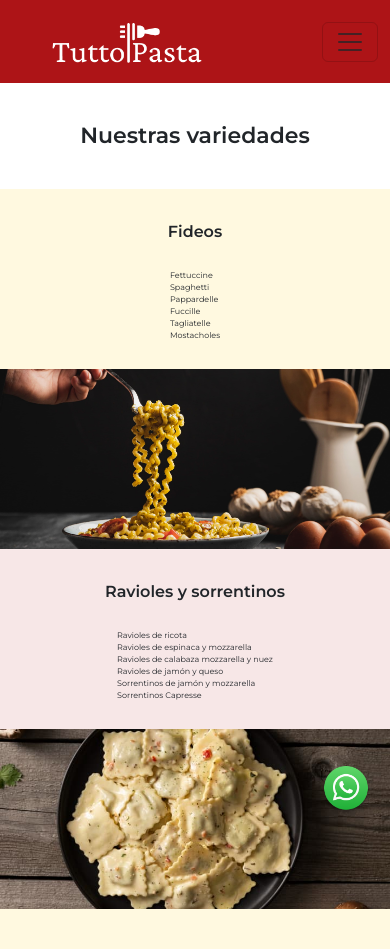
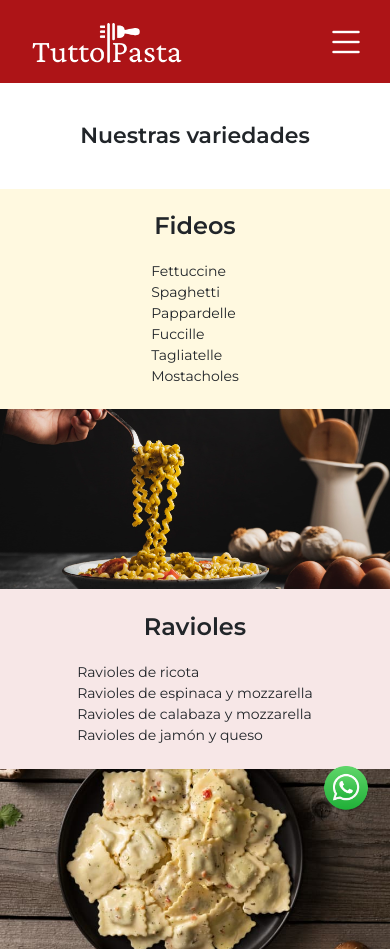
Before and after one commit to agusmontesinos/TuttoPasta, a plain HTML site: page pages/nuestraspastas.html in a window 390 px wide. Shown: the top 949 px of the page. Drawn offline with nearby package versions, Linux system fonts and the light colour scheme.

Commit message:
font sizes

```diff
--- a/css/style.css
+++ b/css/style.css
@@ -25,11 +25,9 @@ header nav{
 
 .logo-header{
     margin-top: 18px;
-    margin-left: 40px;
+    margin-left: 20px;
     width: 200px;
 }
-
-
 
 .enlaces-nav{
     color: white;
@@ -39,7 +37,10 @@ header nav{
     font-weight: 600;
 }
 
-
+.icono-menu{
+    color: white;
+    font-size: 40px;
+}
 
 
 
@@ -215,10 +216,6 @@ header nav{
 .favoritas-item img{
     margin-bottom: 60px;
     width: 450px;
-}
-
-.carousel-caption{
-    padding-bottom: 0px;
 }
 
 .ver-mas{
@@ -385,11 +382,14 @@ header nav{
 
 /*-----PÁGINA NUESTRAS PASTAS----*/
 
+.variedades{
+    font-family: 'Montserrat', sans-serif;
+}
+
 
 .variedades h1{
     text-align: center;
     font-size: 40px;
-    font-family: 'Montserrat', sans-serif;
     font-weight: 600;
     margin: 40px;
 }
@@ -448,41 +448,46 @@ header nav{
     grid-area: imagen5;
 }
 
-
-.grid-imagen img{
-    width: 100%;
-    height: 100%;
-    object-fit: cover;
-}
-
-.grid-texto{
+.grid-menu div{
     text-align: left;
     display: flex;
     flex-direction: column;
     align-items: center;
     justify-content: center;
     background-color: rgba(255, 219, 87, 0.182);
-    padding-top: 20px;
-}
-
-.grid-texto:nth-child(2n){
+
+}
+
+.grid-menu div:nth-child(2n){
     background-color: rgba(173, 20, 23, 0.101);
 }
 
-.grid-texto h2{
+.grid-menu div h2{
     font-size: 38px;
-    font-family: 'Montserrat', sans-serif;
     font-weight: 600;
-}
-
-.grid-texto ul{
-    font-size: 20px;
-    font-family: 'Montserrat', sans-serif;
+    margin-bottom: 0px;
+}
+
+.grid-menu div ul{
     font-weight: 400;
     list-style: none;
     margin-top: 50px;
+    margin-bottom: 0px;
     padding-left: 0px;
 }
+
+.grid-menu div ul li{
+    font-size: 20px;
+}
+
+
+.grid-menu div img{
+    width: 100%;
+    height: 100%;
+    object-fit: cover;
+}
+
+
 
 .fideos2{
     display: none;
@@ -964,9 +969,6 @@ footer div p{
         margin-bottom: 40px;
     }
 
-    .ver-mas a{
-        font-size: 15px;
-    }
 }
 
 
@@ -983,7 +985,6 @@ footer div p{
     }
 
     .hero div a{
-        font-size: 15px;
         padding: 10px 30px 10px 30px;
         margin-left: 0px;
         border-radius: 18px;
@@ -995,17 +996,18 @@ footer div p{
 
 
 
-    .grid-texto h2{
+    .grid-menu div h2{
         font-size: 28px;
     }
 
-    .grid-texto ul{
+    .grid-menu div ul{
         margin-top: 20px;
     }
 
-    .grid-texto ul li{
+    .grid-menu div ul li{
         font-size: 15px;
     }
+
 
 
 
@@ -1086,6 +1088,10 @@ footer div p{
         font-size: 30px;
     }
 
+    .grid-menu div ul li{
+        font-size: 18px;
+    }
+
 }
 
 
@@ -1103,7 +1109,6 @@ footer div p{
 
     .enlaces-nav{
         font-size: 15px;
-        padding: 0px;
     }
 }
 
@@ -1243,7 +1248,7 @@ footer div p{
 
 @media screen and (max-width: 800px){
     header{
-        position: static;
+        position: sticky;
     }
 
     .hero{
@@ -1251,6 +1256,10 @@ footer div p{
         background-image: url(../img/background-image2.jpg);
     }
 
+    .hero div a{
+        font-size: 15px;
+    }
+
     .frescas-artesanales h2{
         padding: 20px;
         font-size: 25px;
@@ -1266,7 +1275,6 @@ footer div p{
     }
 
     .generaciones div p{
-
         font-size: 25px;
         font-family: 'Crimson Pro', serif;
         margin-top: 50px;
@@ -1283,16 +1291,22 @@ footer div p{
         height: 300px;
     }
 
+    .ver-mas a{
+        font-size: 15px;
+    }
+
+
+
     .variedades h1{
         font-size: 38px;
     }
 
-    .grid-texto h2{
+    .grid-menu div h2{
         font-size: 26px;
     }
 
-    .grid-texto ul li{
-        font-size: 13px;
+    .grid-menu div ul li{
+        font-size: 14px;
     }
 
 
@@ -1387,14 +1401,9 @@ footer div p{
         font-size: 36px;
     }
 
-    .grid-texto h2{
+    .grid-menu div h2{
         font-size: 24px;
     }
-
-    .grid-texto ul li{
-        font-size: 12px;
-    }
-
 
 
 
@@ -1468,14 +1477,6 @@ footer div p{
         font-size: 34px;
     }
 
-    .grid-texto h2{
-        font-size: 22px;
-    }
-
-    .grid-texto ul li{
-        font-size: 11px;
-    }
-
 
 
     .historia-y-mision h1{
@@ -1496,25 +1497,11 @@ footer div p{
 }
 
 
-@media screen and (max-width: 695px){
-
-    .historia div p{
-        font-size: 14px;
-    }
-}
 
 @media screen and (max-width: 630px){
 
     .variedades h1{
         font-size: 32px;
-    }
-
-    .grid-texto h2{
-        font-size: 20px;
-    }
-
-    .grid-texto ul li{
-        font-size: 10px;
     }
 
 
@@ -1552,11 +1539,6 @@ footer div p{
 
 
 @media screen and (max-width: 621px){
-
-    .historia div p{
-        font-size: 12px;
-
-    }
 
     .mision{
         height: 500px;
@@ -1609,7 +1591,6 @@ footer div p{
     }
 
     .generaciones a{
-        font-size: 10px;
         padding: 10px 20px;
     }
 
@@ -1630,7 +1611,6 @@ footer div p{
     }
 
     .ver-mas a{
-        font-size: 10px;
         padding: 10px 20px;
     }
 
@@ -1643,14 +1623,54 @@ footer div p{
         width: 68px;
         height: 68px;
     }
+
+
+    .grid-menu{
+        grid-template-columns: 1fr;
+        grid-template-rows: repeat (10, 10%);
+        grid-template-areas:
+            "texto1"
+            "imagen1"
+            "texto2"
+            "imagen2"
+            "texto3"
+            "imagen3"
+            "texto4"
+            "imagen4"
+            "texto5"
+            "imagen5";
+    }
+
+    .texto-fideos{
+        height: 220px;
+    }
+
+    .texto-noquis, .texto-lasagna{
+        height: 180px;
+        background-color: rgba(255, 219, 87, 0.182);
+    }
+
+    .texto-ravioles, .texto-canelones{
+        height: 180px;
+        background-color:rgba(173, 20, 23, 0.101);
+    }
+
+
+    .imagen-fideos, .imagen-ravioles, .imagen-noquis, .imagen-canelones, .imagen-lasagna{
+        height: 180px;
+    }
+
+    .fideos1{
+        display: none;
+    }
+
+    .fideos2{
+        display: flex;
+    }
 }
 
 
 @media screen and (max-width: 554px){
-
-    .historia div p{
-        font-size: 11px;
-    }
 
     .mision{
         height: 450px;
@@ -1725,14 +1745,6 @@ footer div p{
         font-size: 30px;
     }
 
-    .grid-texto h2{
-        font-size: 18px;
-    }
-
-    .grid-texto ul li{
-        font-size: 9px;
-    }
-
 
 
     .historia-y-mision h1{
@@ -1764,13 +1776,6 @@ footer div p{
         font-size: 28px;
     }
 
-    .grid-texto h2{
-        font-size: 16px;
-    }
-
-    .grid-texto ul li{
-        font-size: 8px;
-    }
 
     .favoritas-item{
         width: 300px;
@@ -1815,49 +1820,13 @@ footer div p{
 
 @media screen and (max-width: 440px){
 
-.frescas-artesanales h2{
-    font-size: 14px;
-}
-
-.frescas-artesanales img{
-    width: 20px;
-    height: 20px;
-}
-
-
-
-.grid-menu{
-
-    grid-template-columns: 1fr;
-    grid-template-rows: repeat (10, 10%);
-    grid-template-areas:
-        "texto1"
-        "imagen1"
-        "texto2"
-        "imagen2"
-        "texto3"
-        "imagen3"
-        "texto4"
-        "imagen4"
-        "texto5"
-        "imagen5";
-    }
-
-    .grid-texto{
-        height: 180px;
-        background-color: rgba(255, 219, 87, 0.182);
-    }
-
-    .grid-imagen{
-        height: 180px;
-    }
-
-    .fideos1{
-        display: none;
-    }
-
-    .fideos2{
-        display: flex;
+    .frescas-artesanales h2{
+        font-size: 14px;
+    }
+
+    .frescas-artesanales img{
+        width: 20px;
+        height: 20px;
     }
 }
 
--- a/pages/nuestraspastas.html
+++ b/pages/nuestraspastas.html
@@ -18,9 +18,9 @@
         <nav class="navbar navbar-expand-lg w-100 m-0 p-0">
             <div class="container-fluid m-0 p-20 d-flex justify-content-between align-items-center">
                 <a class="navbar-brand" href="../index.html"><img class="logo-header" src="../img/logo.png" alt="Tutto Pasta"></a>
-                <button class="navbar-toggler" type="button" data-bs-toggle="collapse" data-bs-target="#navbarNav"
+                <button class="navbar-toggler border-0" type="button" data-bs-toggle="collapse" data-bs-target="#navbarNav"
                     aria-controls="navbarNav" aria-expanded="false" aria-label="Toggle navigation">
-                    <span class="navbar-toggler-icon"></span>
+                    <i class="bi bi-list icono-menu"></i>
                 </button>
                 <div class="collapse navbar-collapse" id="navbarNav">
                     <ul class="navbar-nav ms-auto">
@@ -66,14 +66,12 @@
                 <img src="../img/ravioles2.jpg" alt="plato de ravioles">
             </div>
             <div class="grid-texto texto-ravioles">
-                <h2>Ravioles y sorrentinos</h2>
+                <h2>Ravioles</h2>
                 <ul>
                     <li>Ravioles de ricota</li>
                     <li>Ravioles de espinaca y mozzarella</li>
-                    <li>Ravioles de calabaza mozzarella y nuez</li>
+                    <li>Ravioles de calabaza y mozzarella</li>
                     <li>Ravioles de jamón y queso</li>
-                    <li>Sorrentinos de jamón y mozzarella</li>
-                    <li>Sorrentinos Capresse</li>
                 </ul>
             </div>
             <div class="grid-texto texto-noquis">
```
Also changed, not shown: index.html (+5 -5 lines), pages/contacto.html (+2 -2 lines), pages/locales.html (+2 -2 lines), pages/nosotros.html (+2 -2 lines).
